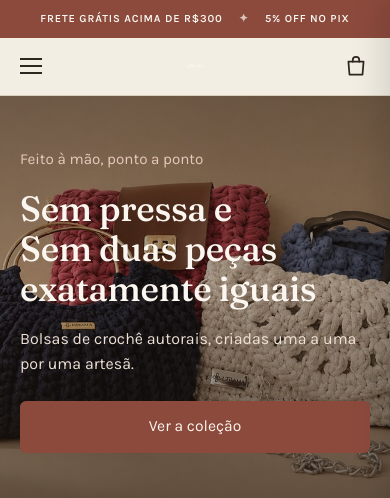
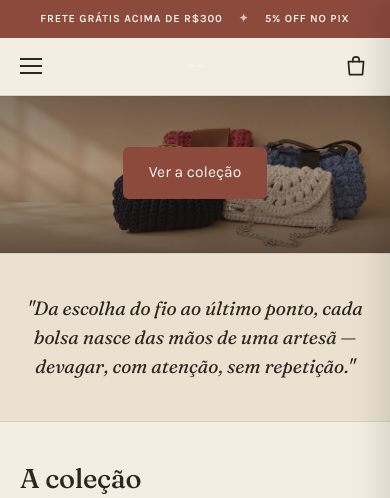
Before and after one commit to gusribeirocunha/useletrama, a plain HTML site: page index.html in a window 390 px wide. Shown: the top 498 px of the page. Drawn offline with Linux system fonts and the light colour scheme.

Commit message:
Update index.html

```diff
--- a/index.html
+++ b/index.html
@@ -202,11 +202,15 @@ header.site.compact{ --logo-h: 32px; }
 }
 .hero-art{ display:none; }
   .hero .wrap{
-    display:grid;
-    grid-template-columns: 1.05fr 0.95fr;
-    align-items:center;
-    gap: clamp(2rem, 5vw, 4rem);
-  }
+  display:flex;
+  justify-content:center;
+  align-items:center;
+}
+
+.hero-copy{
+  max-width:none;
+  text-align:center;
+}
   .hero-eyebrow{
     font-size: .95rem;
     color: #E7C9BC;
@@ -715,7 +719,10 @@ header.site.compact{ --logo-h: 32px; }
     .hero{ padding-block: 3.2rem 3.4rem; background-position: 62% 30%; }
     .hero h1{ font-size: clamp(2rem, 9vw, 2.5rem); max-width: 16ch; }
     .hero p.lede{ margin: 1rem 0 1.5rem; font-size: 1rem; }
-    .hero .btn{ width:100%; justify-content:center; }
+    .hero .btn{
+  width:auto;
+  justify-content:center;
+}
 
     /* ---- Vitrine: 2 bolsas lado a lado + 1 grande, repetindo ---- */
     section.collection{ padding-block: 2.6rem 3rem; }
@@ -810,12 +817,9 @@ header.site.compact{ --logo-h: 32px; }
   <!-- ---------- HERO ---------- -->
   <section class="hero">
     <div class="wrap">
-      <div class="hero-copy">
-        <p class="hero-eyebrow reveal">Feito à mão, ponto a ponto</p>
-        <h1 class="reveal d1">Sem pressa e<br>Sem duas peças exatamente iguais</h1>
-        <p class="lede reveal d2">Bolsas de crochê autorais, criadas uma a uma por uma artesã.</p>
-        <a href="#colecao" class="btn reveal d2">Ver a coleção</a>
-      </div>
+     <div class="hero-copy">
+  <a href="#colecao" class="btn reveal d2">Ver a coleção</a>
+</div>
       <div class="hero-art">
         <svg viewBox="0 0 560 560" fill="none" xmlns="http://www.w3.org/2000/svg" role="img" aria-label="Ilustração de uma bolsa de crochê">
           <defs>
```
